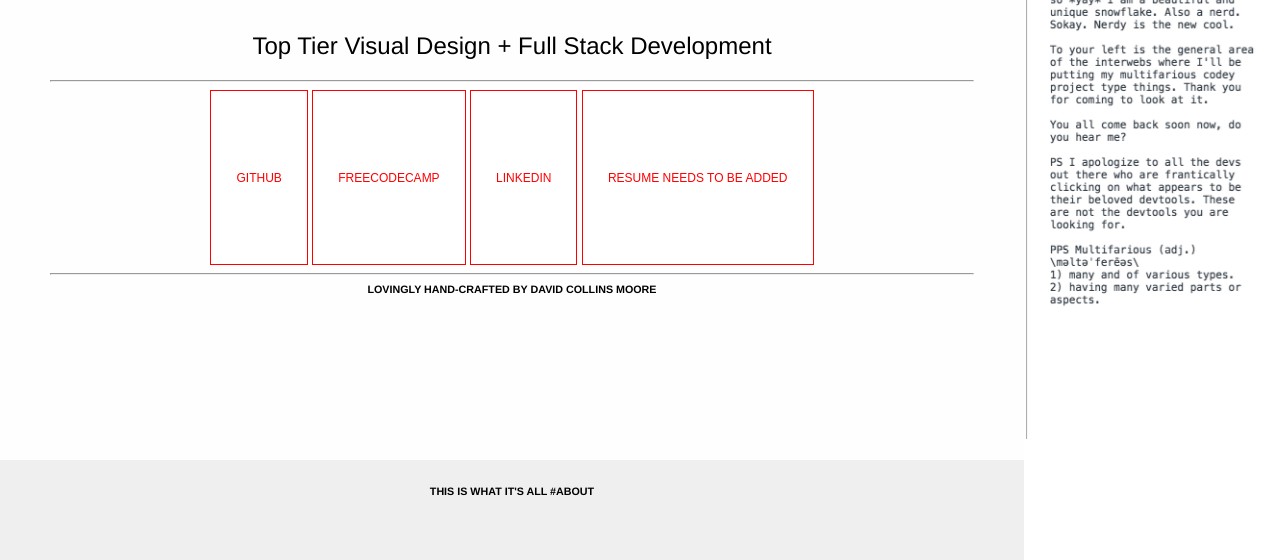
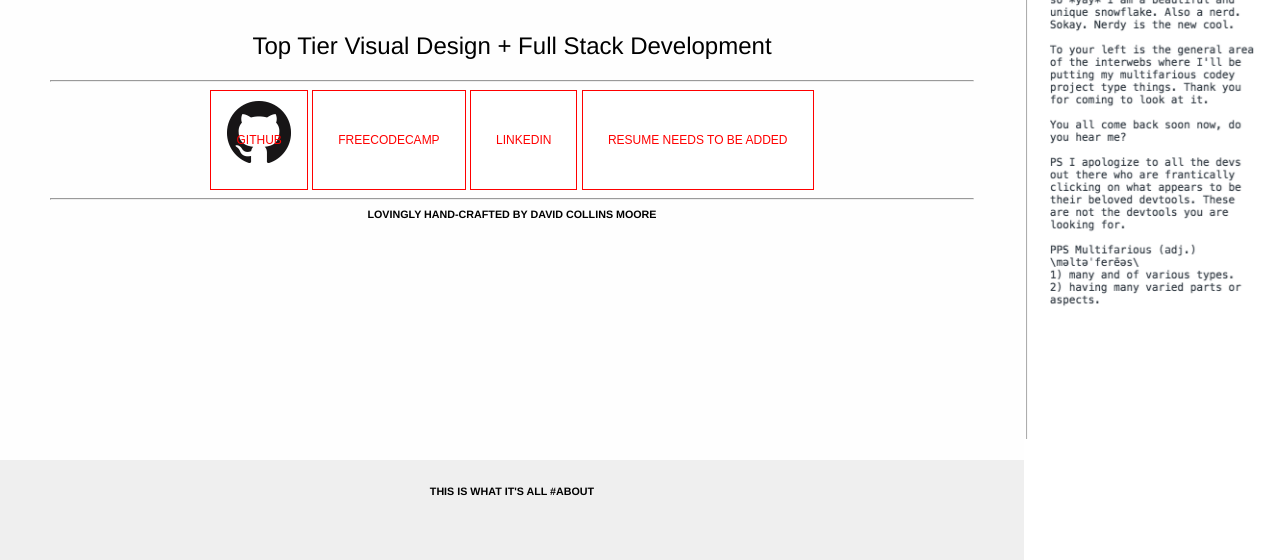
Before and after one commit to 3chordme/portfolio, a plain HTML site: page index.html in a window 1280 px wide. Shown: the part 240-800 px from the top of the page. Drawn offline with Linux system fonts and the light colour scheme.

Commit message:
Oh you know just working on stuff

```diff
--- a/style.css
+++ b/style.css
@@ -104,6 +104,10 @@ h1 {
   text-transform: uppercase;
 }
 
+#home h1 {
+  box-shadow: 0 0 5px pink;
+}
+
 h2 {
   font-weight: 100;
 }
@@ -112,7 +116,7 @@ input {
   color: red;
   background-color: white;
   display: inline-block;
-  height: 175px;
+  height: 100px;
   text-decoration: none;
   padding: 25px;
   border: 1px solid red;
@@ -122,6 +126,12 @@ input {
 
 input:hover {
   background-color: pink;
+}
+
+.github {
+  background-image: url("images/github.png");
+  background-position: 50% 10px, center;
+  background-repeat: no-repeat;
 }
 
 #home {
@@ -153,8 +163,6 @@ p {
   text-align: center;
 }
 
-#connect    { background: #efefef; }
-
 .project {
   height: 180px;
   width: 30%;
@@ -163,6 +171,8 @@ p {
   margin: 5px;
   text-align: center;
 }
+
+#connect    { background: #efefef; }
 
 h6 {
   text-transform: uppercase;
```
